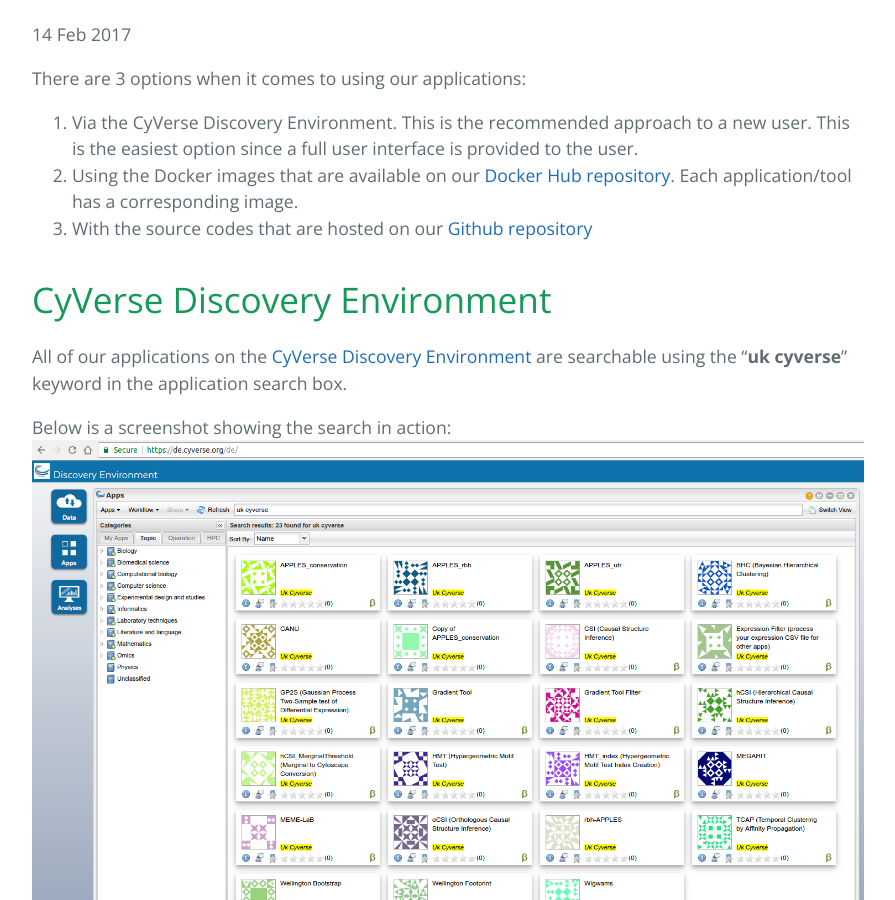
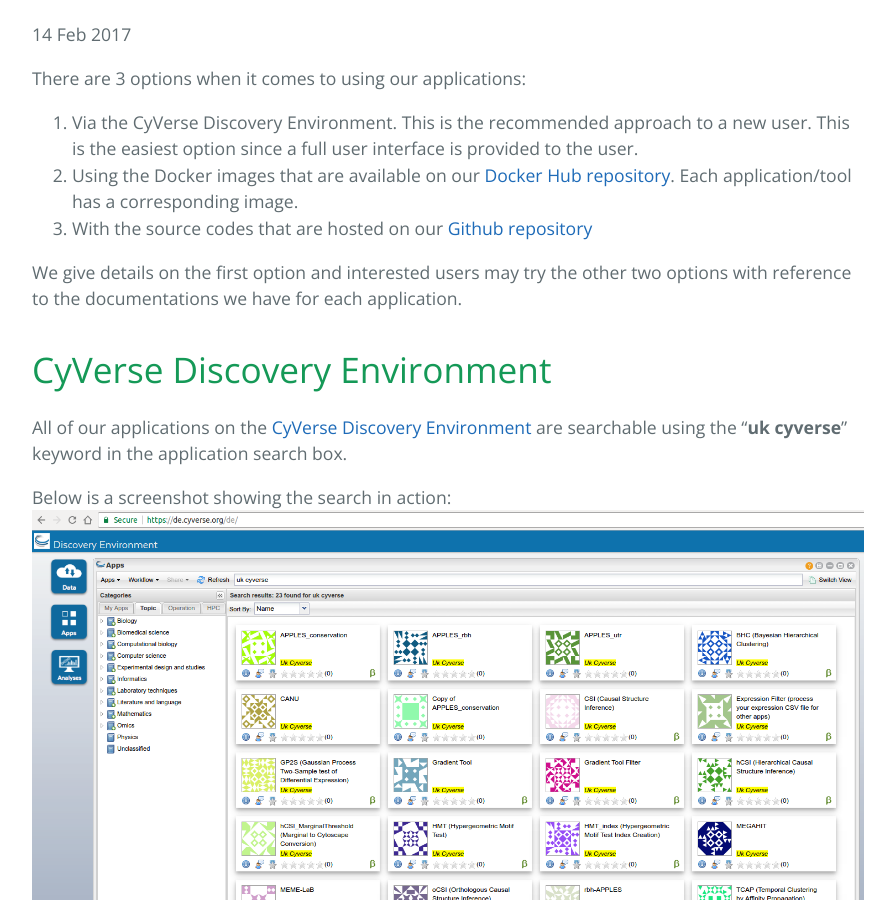
Before and after one commit to cyversewarwick/cyversewarwick.github.io, a Jekyll site: the page built from _posts/2017-02-14-application-access-guide.md, in a window 1280 px wide and 900 px high, scrolled down 416 px. Shown: the whole window, without its empty margins (192-1087 px from the left). Built offline with Jekyll 4.4.1, drawn with Linux system fonts in a browser that asks for light colours.

Commit message:
Update 2017-02-14-application-access-guide.md

```diff
--- a/_posts/2017-02-14-application-access-guide.md
+++ b/_posts/2017-02-14-application-access-guide.md
@@ -5,9 +5,12 @@
 ---
 
 There are 3 options when it comes to using our applications:
+
 1. Via the CyVerse Discovery Environment. This is the recommended approach to a new user. This is the easiest option since a full user interface is provided to the user.
 2. Using the Docker images that are available on our [Docker Hub repository](https://hub.docker.com/u/cyversewarwick/). Each application/tool has a corresponding image.
 3. With the source codes that are hosted on our [Github repository](https://github.com/cyversewarwick)
+
+We give details on the first option and interested users may try the other two options with reference to the documentations we have for each application.
 
 # CyVerse Discovery Environment
 
```
